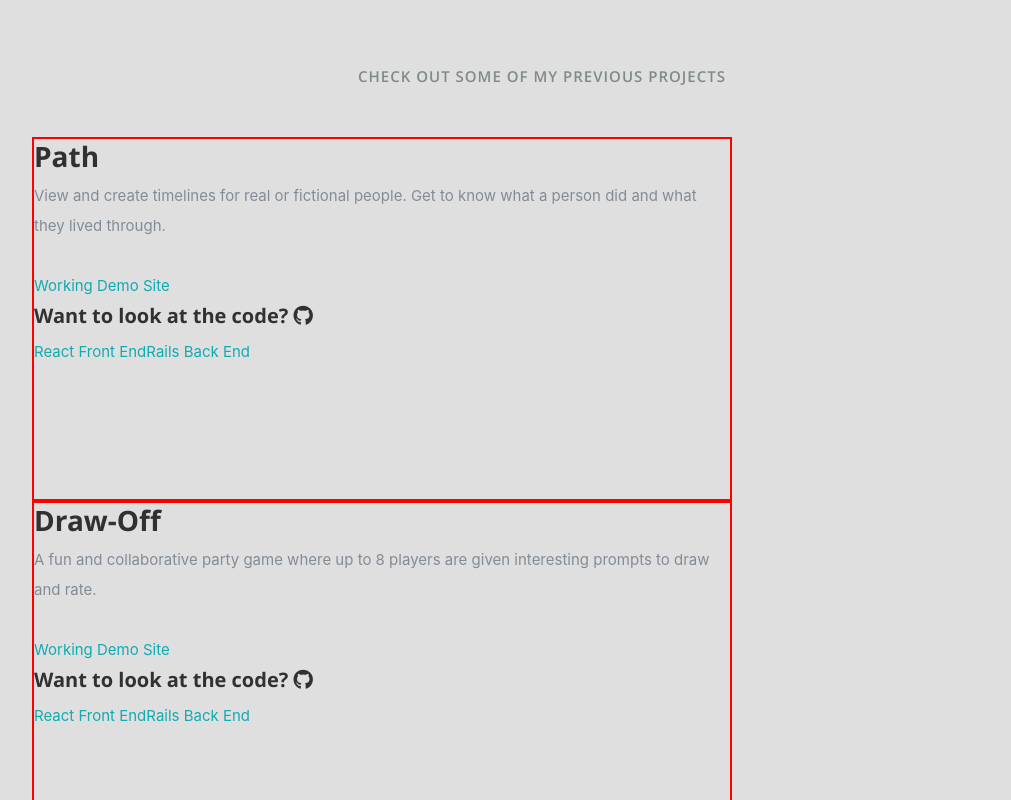
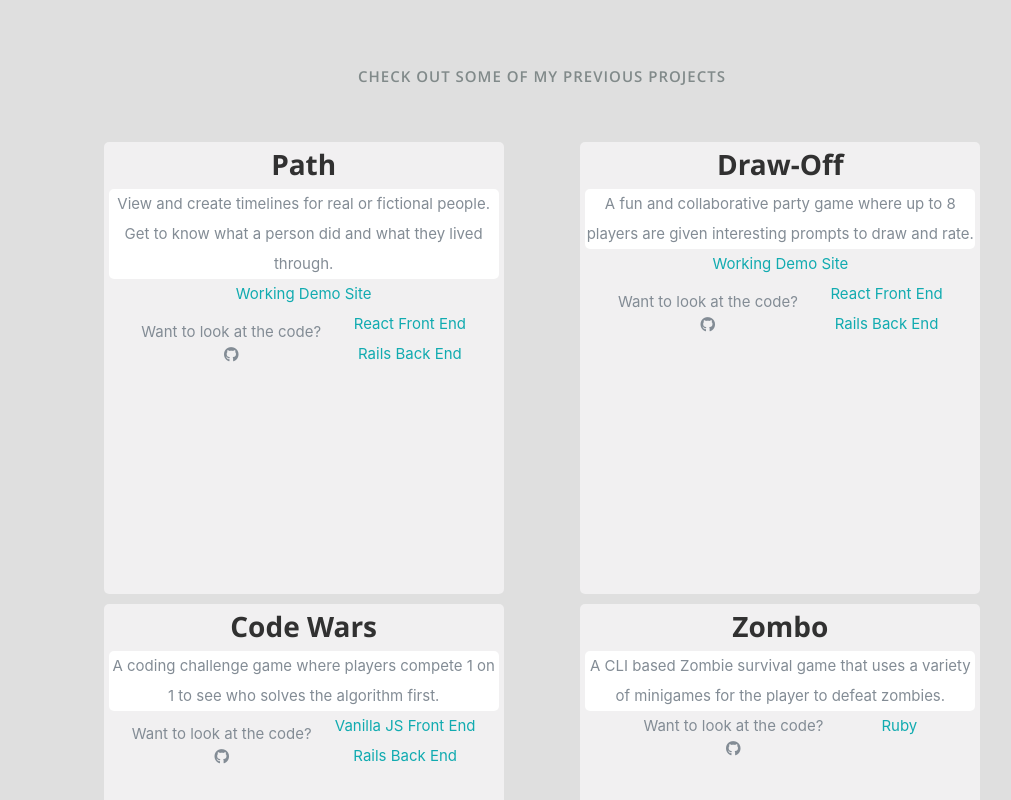
Before and after one commit to IdleScV/my_portfolio, a React (Create React App) app: page / in a window 1280 px wide. Shown: the part 2240-3040 px from the top of the page, without its empty margins (98-1109 px from the left). Built offline with nearby package versions, Linux system fonts and the light colour scheme.

Commit message:
changed portfolio to cards & added demo video

```diff
--- a/public/css/layout.css
+++ b/public/css/layout.css
@@ -390,22 +390,68 @@ ul#nav li.current a {
 	color: #818a8a;
 }
 
-.portfolio-wrapper {
+#portfolio-wrapper {
+	/* border: solid black 2px; */
 	display: flex;
-	padding: 5px;
-	border: solid black 2px;
+	justify-content: space-evenly;
+	margin: auto;
+	width: 100%;
+	flex-wrap: wrap;
 }
 
 .moving-item {
-	border: solid red 2px;
-	width: 700px;
+	margin: 5px;
+	background-color: rgb(241, 240, 241);
+	/* border: solid red 2px; */
+	padding: 5px;
+	border-radius: 5px;
+	width: 400px;
+
 	display: flex;
+	flex-direction: column;
+	justify-content: space-between;
 }
 
+.moving-item .description {
+	/* border: solid blue 2px; */
+	width: 100%;
+
+	text-align: center;
+}
+
+.project-snippet {
+	/* border: solid red 2px; */
+	margin-bottom: 0px;
+	background-color: white;
+	border-radius: 5px;
+}
+
+.moving-item .description .github {
+	display: flex;
+	justify-content: space-evenly;
+	/* border: solid red 2px; */
+}
+
+.moving-item .description .github .title {
+	/* border: solid red 2px; */
+	display: flex;
+	flex-direction: column;
+	justify-content: center;
+}
+
+.moving-item .description .github .details {
+	/* border: solid red 2px; */
+	display: flex;
+	flex-direction: column;
+}
+
+.moving-item .description .github .githublink {
+	/* border: solid red 2px; */
+}
+.moving-item .demo-video {
+	width: 100%;
+}
 @media only screen and (max-width: 780px) {
-	.portfolio-wrapper {
-		flex-direction: column;
-	}
 }
 
 /* fadein/fadeout effect for modal popup
--- a/src/components/Container/projectCard.js
+++ b/src/components/Container/projectCard.js
@@ -6,7 +6,7 @@ function ProjectCard({ item, i }) {
 		<div key={i} className="moving-item">
 			<div className="description">
 				<h2>{item.name}</h2>
-				<p>{item.description}</p>
+				<p className="project-snippet">{item.description}</p>
 				{item.demourl ? (
 					<a
 						href={item.demourl}
@@ -18,11 +18,11 @@ function ProjectCard({ item, i }) {
 						Working Demo Site
 					</a>
 				) : null}
-				<div>
-					<h4>
+
+				<div className="github">
+					<div className="title">
 						Want to look at the code? <i className="fa fa-github" />
-					</h4>
-
+					</div>
 					<div className="details">
 						{item.github.map((x, i) => {
 							return (
@@ -42,7 +42,14 @@ function ProjectCard({ item, i }) {
 				</div>
 			</div>
 			<div className="demo-video">
-				<ReactPlayer controls width="100%" id="youtube-video" url={item.youtubedemo} rel="noopener noreferrer" />
+				<ReactPlayer
+					controls
+					width="100%"
+					height="220px"
+					id="youtube-video"
+					url={item.youtubedemo}
+					rel="noopener noreferrer"
+				/>
 			</div>
 		</div>
 	);
```
